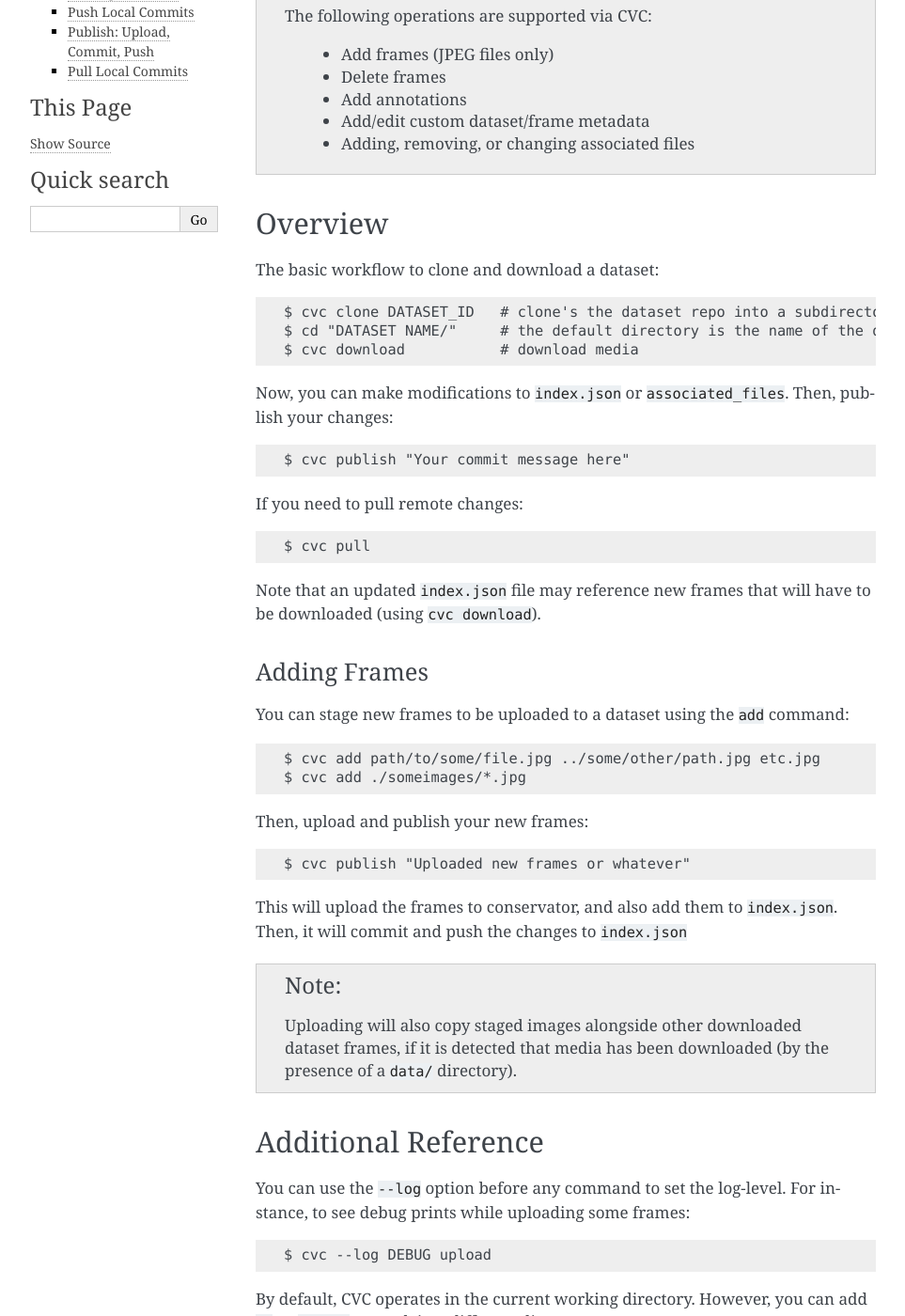
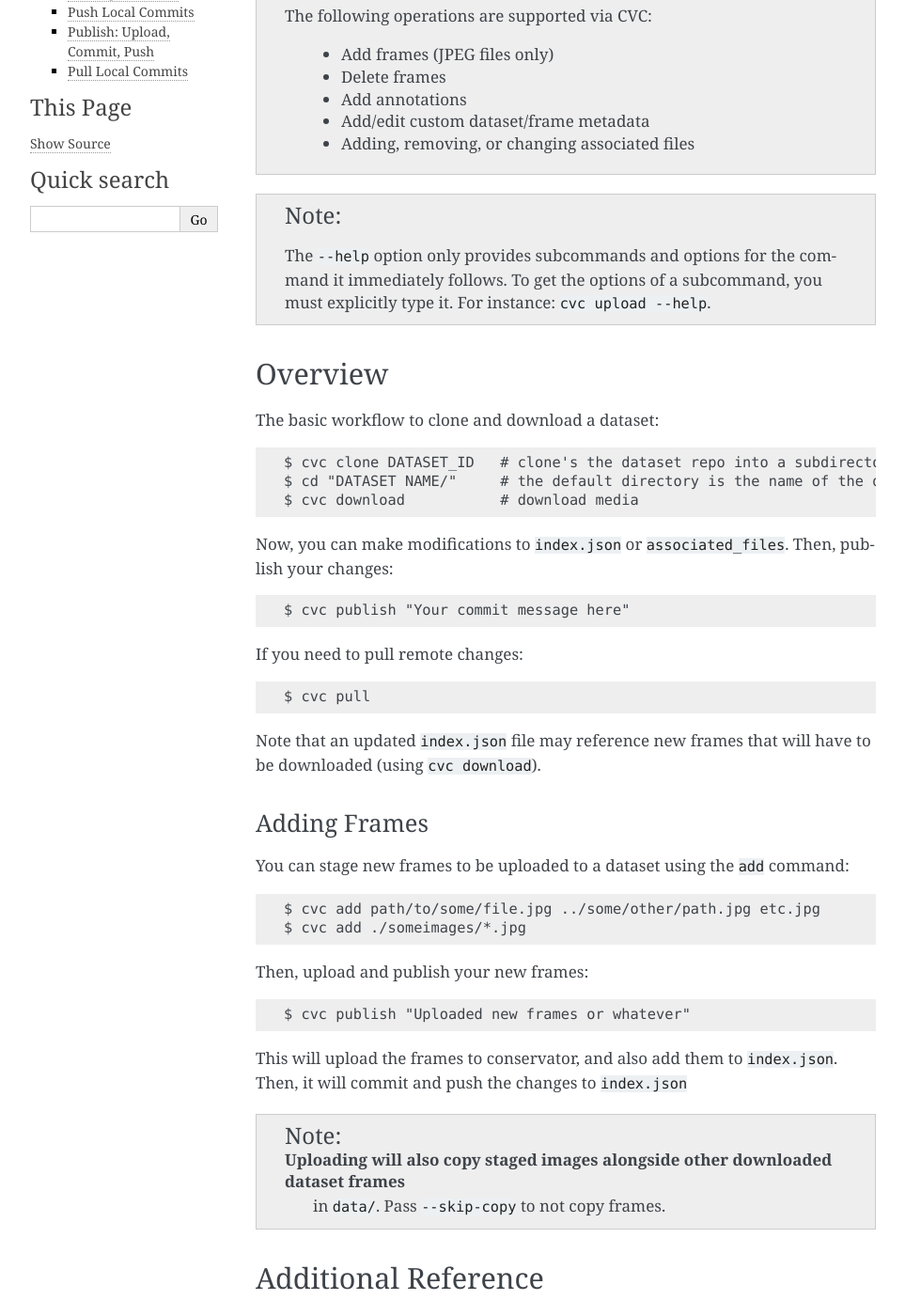
Before and after one commit to FLIR/conservator-cli, a Sphinx documentation site: the page built from docs/usage/cvc_guide.rst, in a window 1280 px wide and 1400 px high, scrolled down 519 px. Shown: the whole window at 94% size, without its empty margins (148-1111 px from the left). Built offline with Sphinx 7.4.7, drawn with Linux system fonts in a browser that asks for light colours; some of the changed text lies outside the part shown.

```diff
--- a/docs/usage/cvc_guide.rst
+++ b/docs/usage/cvc_guide.rst
@@ -25,6 +25,11 @@ the Conservator CLI library by following the :doc:`installation` guide.
     - Add annotations
     - Add/edit custom dataset/frame metadata
     - Adding, removing, or changing associated files
+
+.. note::
+    The ``--help`` option only provides subcommands and options for the command
+    it immediately follows. To get the options of a subcommand, you must explicitly
+    type it. For instance: ``cvc upload --help``.
 
 Overview
 --------
@@ -63,12 +68,15 @@ This will upload the frames to conservator, and also add them to ``index.json``.
 will commit and push the changes to ``index.json``
 
 .. note::
-   Uploading will also copy staged images alongside other downloaded dataset frames,
-   if it is detected that media has been downloaded (by the presence of a ``data/``
-   directory).
+   Uploading will also copy staged images alongside other downloaded dataset frames
+    in ``data/``. Pass ``--skip-copy`` to not copy frames.
 
 Additional Reference
 --------------------
+
+For information on any command, pass ``--help`` *after the command*. For instance::
+
+    $ cvc download --help
 
 You can use the ``--log`` option before any command to set the log-level. For instance,
 to see debug prints while uploading some frames::
@@ -142,6 +150,10 @@ You can also include analytic data::
 
 This will be downloaded to ``analyticsData/``.
 
+By default, this performs 10 downloads in parallel at a time. For faster connections,
+you can increase this number by passing ``--pool-size`` (``-p`` for short)::
+
+    $ cvc download --pool-size 50  # download 50 frames at a time
 
 Commit History
 ^^^^^^^^^^^^^^
@@ -219,9 +231,9 @@ Upload any staged images, and add them to ``index.json``::
 
     $ cvc upload
 
-If it's detected that you've downloaded frames before (by the presence of a ``data/``
-directory), then the images will also be copied there. This way you
-don't need to re-download the frames.
+By default, the staged images will also be copied to the local dataset's ``data/``
+directory. This way you don't need to re-download the frames. To disable the copy,
+pass ``--skip-copy``.
 
 
 Validating Changes
```
Also changed, not shown: docs/usage/cli_quickstart.rst (+1 -24 lines), docs/usage/installation.rst (+18 -0 lines).
